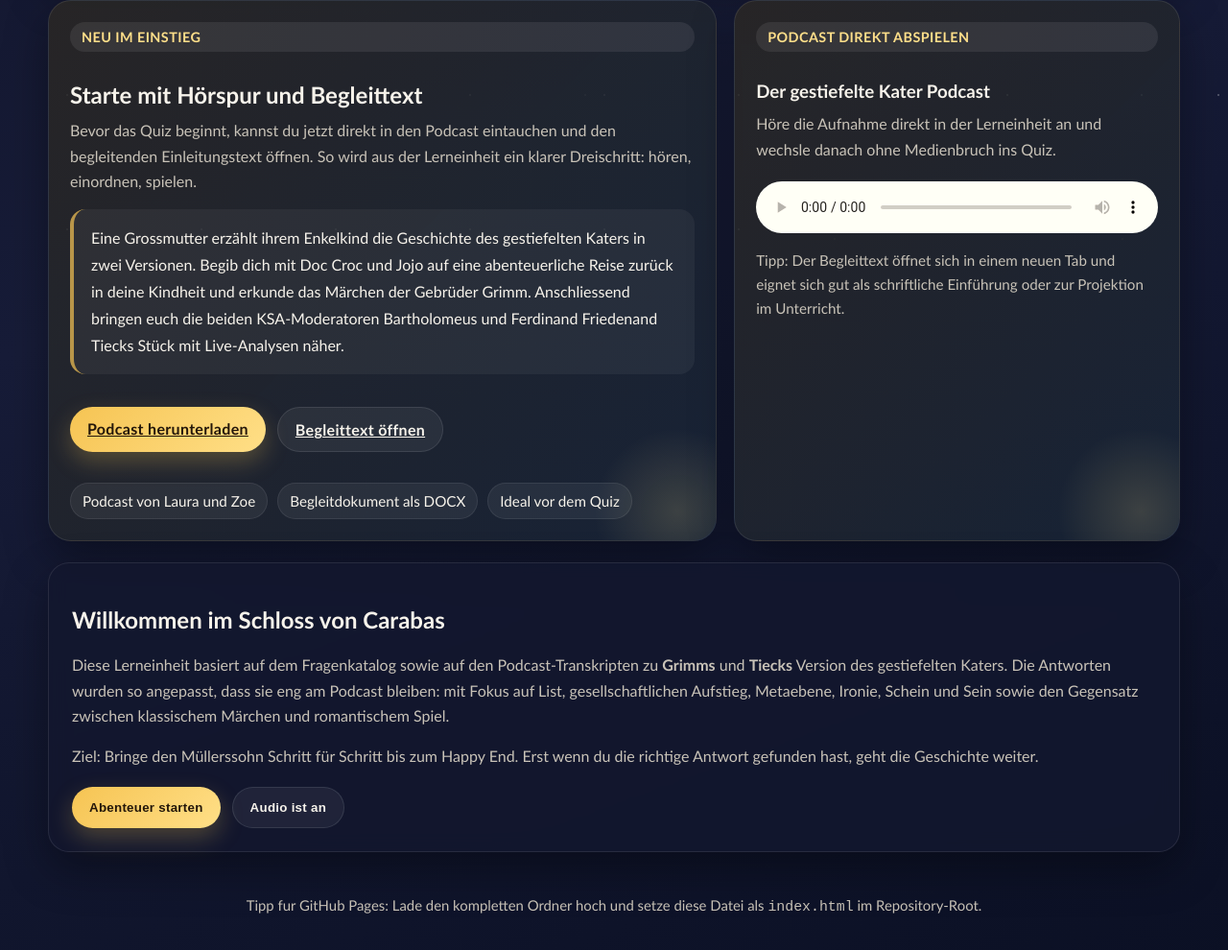
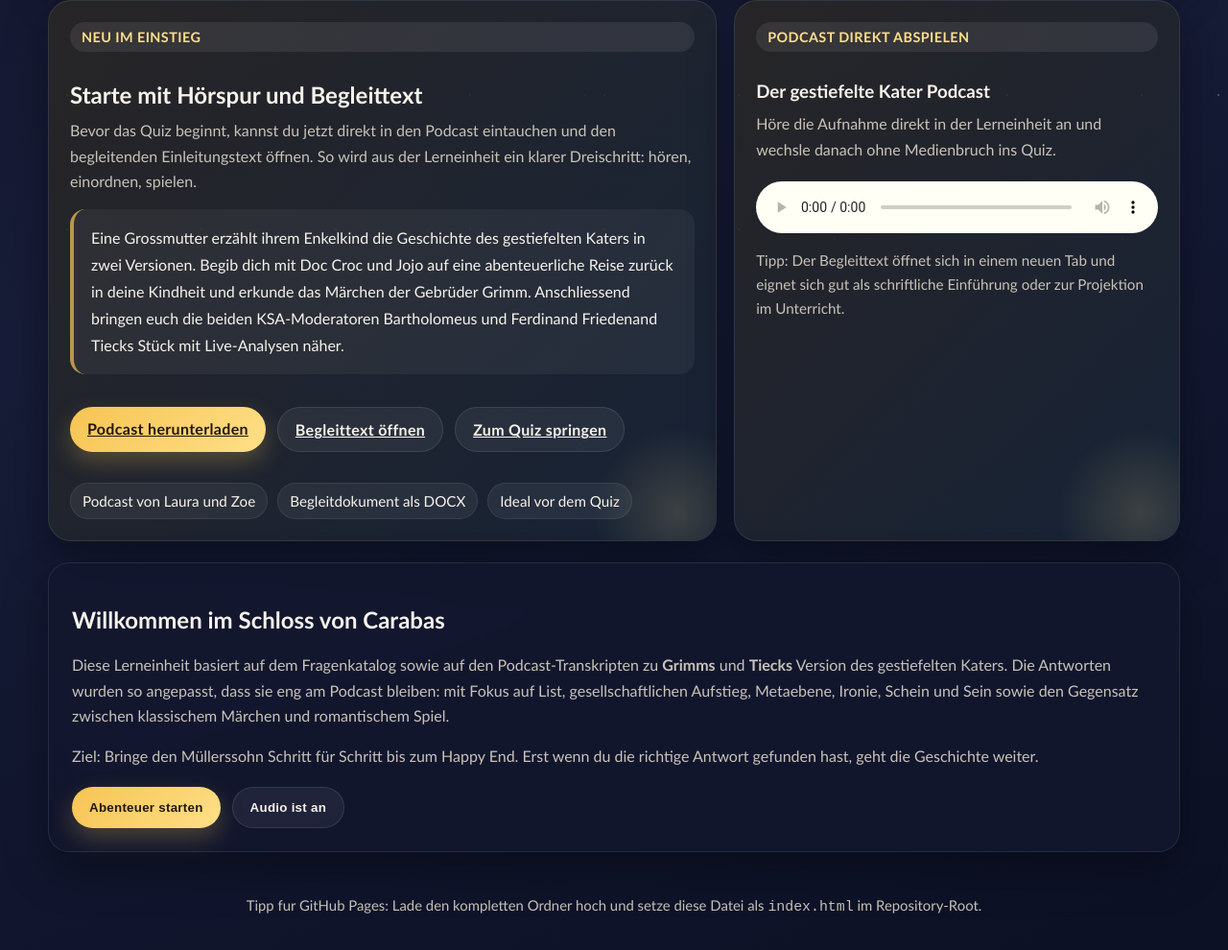
Before and after one commit to PatrickFischerKSA/kater-lerneinheit, a plain HTML site: page index.html in a window 1280 px wide. Shown: the part 531-1521 px from the top of the page at 96% size. Drawn offline with Linux system fonts and the light colour scheme.

Commit message:
Ergänze Sprunglink zum Quiz

```diff
--- a/index.html
+++ b/index.html
@@ -6,6 +6,10 @@
   <title>Der gestiefelte Kater - Interaktive Lerneinheit</title>
   <meta name="description" content="Interaktive volldigitalisierte Lerneinheit zu Grimm und Tieck - im Stil eines märchenhaften Quiz-Abenteuers." />
   <style>
+    html {
+      scroll-behavior: smooth;
+    }
+
     :root {
       --bg: #0f1225;
       --bg2: #1a1f3e;
@@ -605,6 +609,9 @@
           <a class="button secondary" href="assets/textueberschrift-und-link-lerneinheit.docx" target="_blank" rel="noopener noreferrer">
             Begleittext öffnen
           </a>
+          <a class="button secondary" href="#intro">
+            Zum Quiz springen
+          </a>
         </div>
         <div class="resource-meta" aria-label="Ressourcen-Metadaten">
           <span class="resource-pill">Podcast von Laura und Zoe</span>
```
